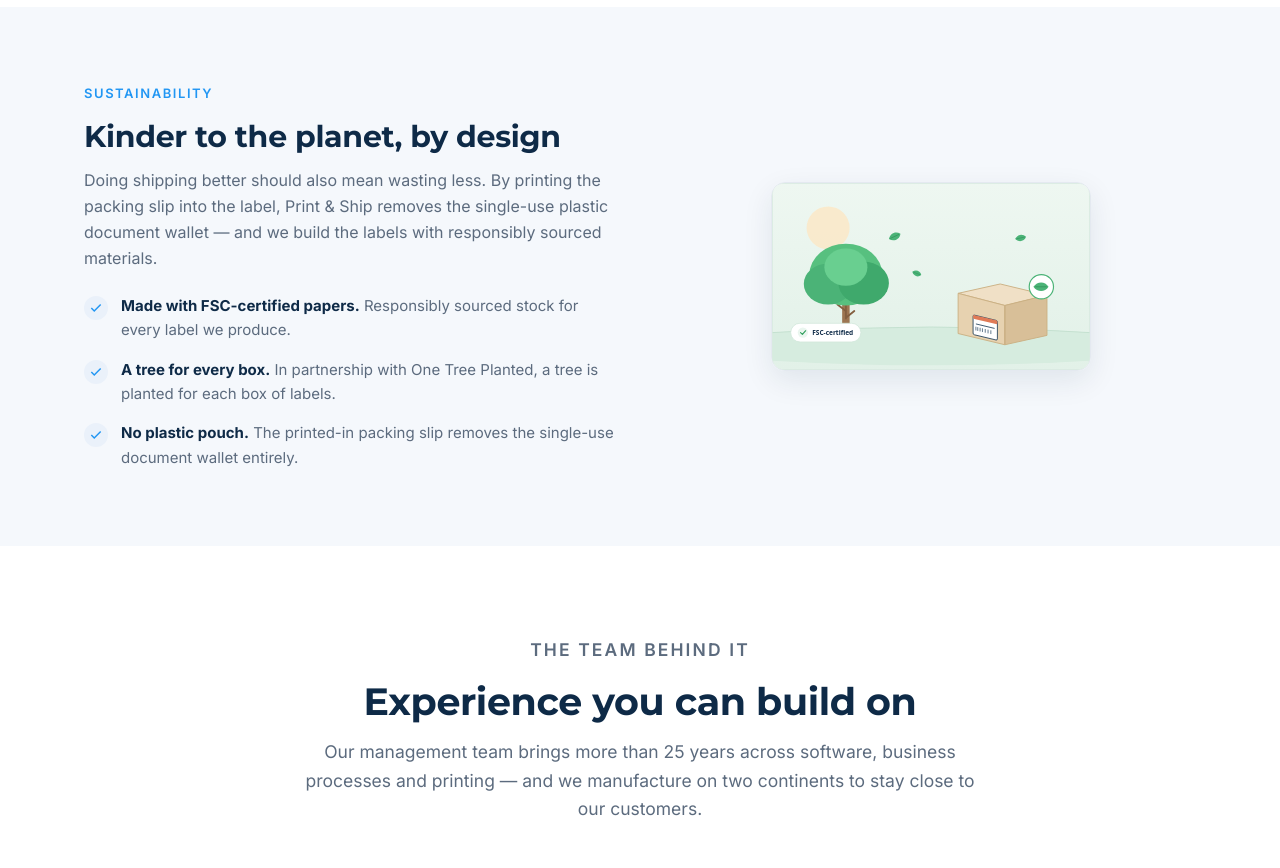
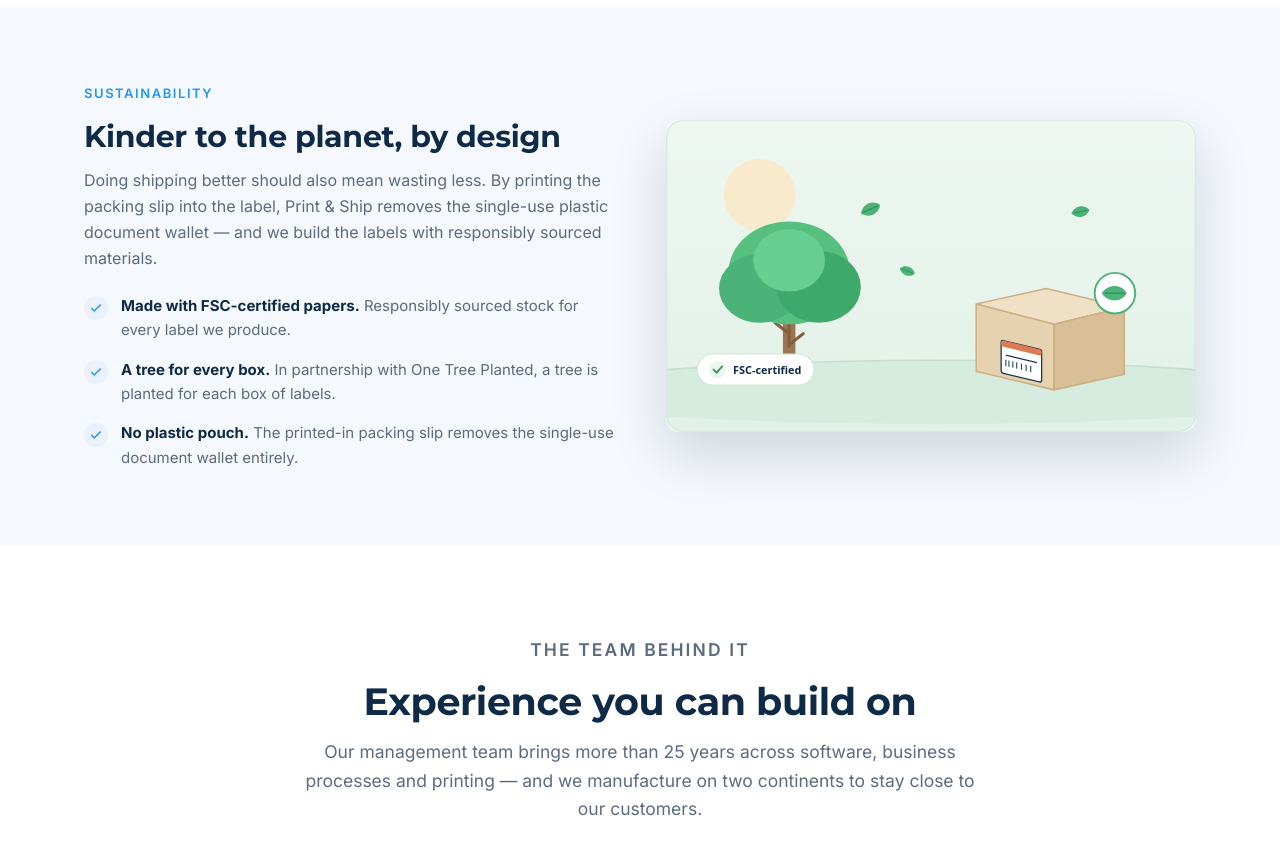
Before and after one commit to ches-a11y/pinnpoint-website, a website: page about.html in a window 1280 px wide. Shown: the part 1360-2228 px from the top of the page. Drawn offline with Linux system fonts and the light colour scheme.

Commit message:
Enlarge sustainability image

```diff
--- a/about.html
+++ b/about.html
@@ -169,6 +169,7 @@
 
   /* recreated A5 label asset — presentation */
   .split img[src*="/assets/"]{max-width:320px;width:100%;margin-left:auto;margin-right:auto;border:1px solid var(--line)}
+  .split img[src*="sustainability-art"]{max-width:100%;border:0;box-shadow:var(--shadow-lg)}
   .phero-media img[src*="/assets/"]{max-width:300px;width:100%;margin-left:auto;margin-right:auto;padding:12px}
   .post .thumb[src*="/assets/"]{object-fit:contain;background:#fff;padding:12px}
   .article .cover[src*="/assets/"]{max-width:340px;margin-left:auto;margin-right:auto;background:#fff;padding:12px}
```
Also changed, not shown: index.html (+1 -0 lines).
